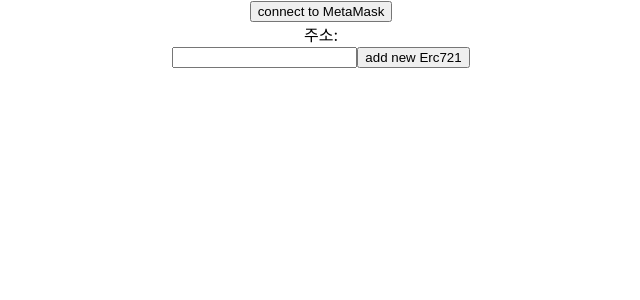
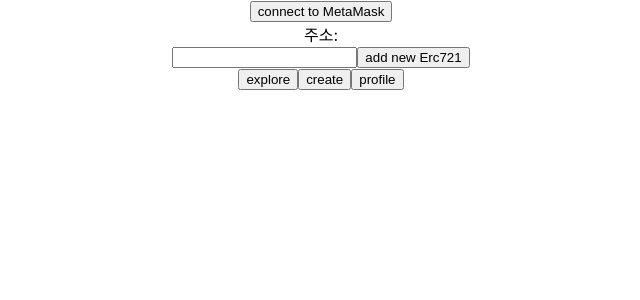
Before and after one commit to codestates/beb-04-BCZ, a React (Create React App) app: page / in a window 1280 px wide. Shown: the top 300 px of the page, without its empty margins (319-959 px from the left). Built offline with nearby package versions, Linux system fonts and the light colour scheme.

Commit message:
create button

```diff
--- a/src/App.js
+++ b/src/App.js
@@ -1,17 +1,17 @@
-import './App.css';
-import { useState, useEffect } from 'react';
-import Web3 from 'web3';
-import erc721Abi from './erc721Abi'; // 특정 컨트랙트에 있는 함수를 사용하기 위해 컨트랙트의 ABI가 필요함
-import TokenList from './components/TokenList';
+import "./App.css";
+import { useState, useEffect } from "react";
+import Web3 from "web3";
+import erc721Abi from "./erc721Abi"; // 특정 컨트랙트에 있는 함수를 사용하기 위해 컨트랙트의 ABI가 필요함
+import TokenList from "./components/TokenList";
 
 function App() {
-  const [account, setAccount] = useState('');
+  const [account, setAccount] = useState("");
   const [web3, setWeb3] = useState();
   const [newErc721addr, setNewErc721addr] = useState(); // 컨트랙트 주소
   const [erc721list, setErc721list] = useState([]); // 자신의 NFT 정보를 저장할 토큰
 
   useEffect(() => {
-    if (typeof window.ethereum !== 'undefined') {
+    if (typeof window.ethereum !== "undefined") {
       // window.ethereum이 있다면
       try {
         const web = new Web3(window.ethereum); // 새로운 web3 객체를 만든다
@@ -25,7 +25,7 @@
   const connectWallet = async () => {
     // 메타마스크 지갑과 연결된 계정 정보를 받는 JSON-RPC Call API
     let accounts = await window.ethereum.request({
-      method: 'eth_requestAccounts',
+      method: "eth_requestAccounts",
     });
 
     setAccount(accounts[0]);
@@ -86,6 +86,9 @@
         <button onClick={addNewErc721Token}>add new Erc721</button>
       </div>
       <TokenList erc721list={erc721list} web3={web3} account={account} />
+      <button onClick={() => alert("explore click")}>explore</button>
+      <button onClick={() => alert("create click")}>create</button>
+      <button onClick={() => alert("profile click")}>profile</button>
     </div>
   );
 }
```
